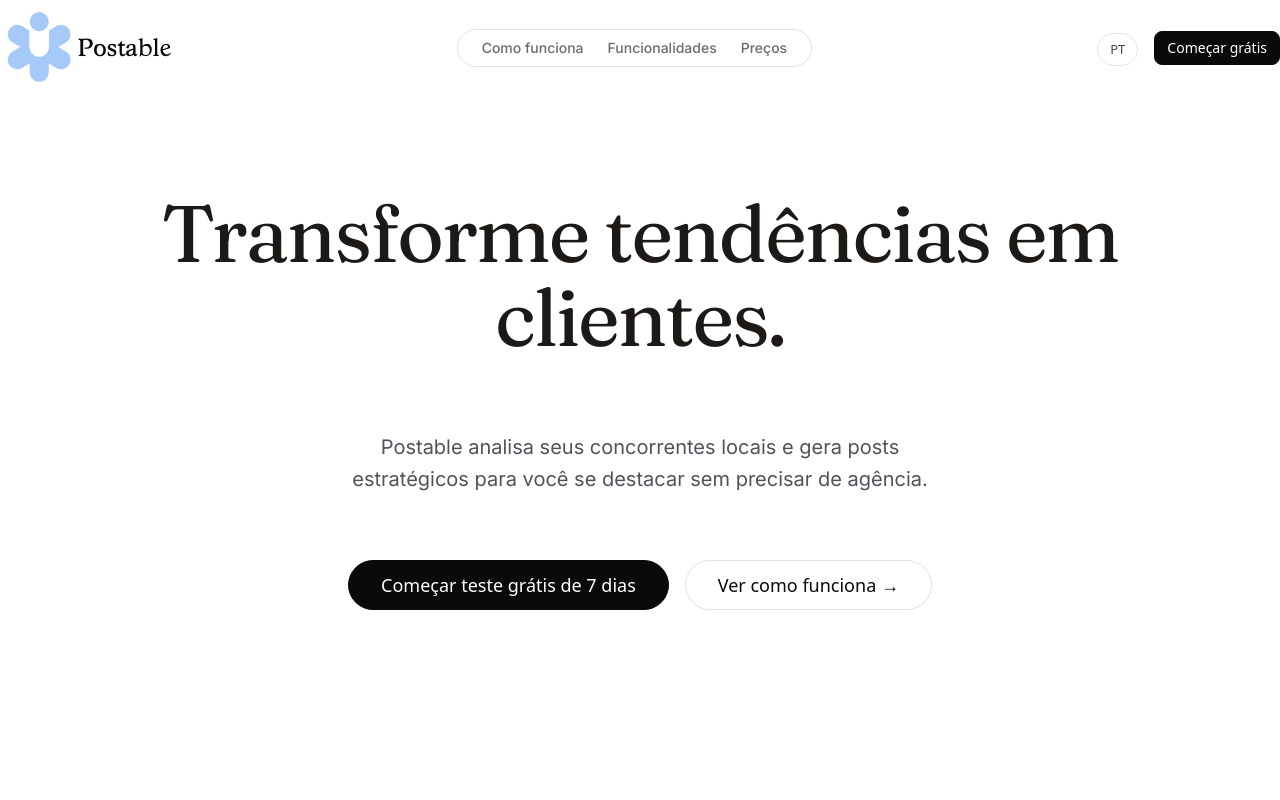
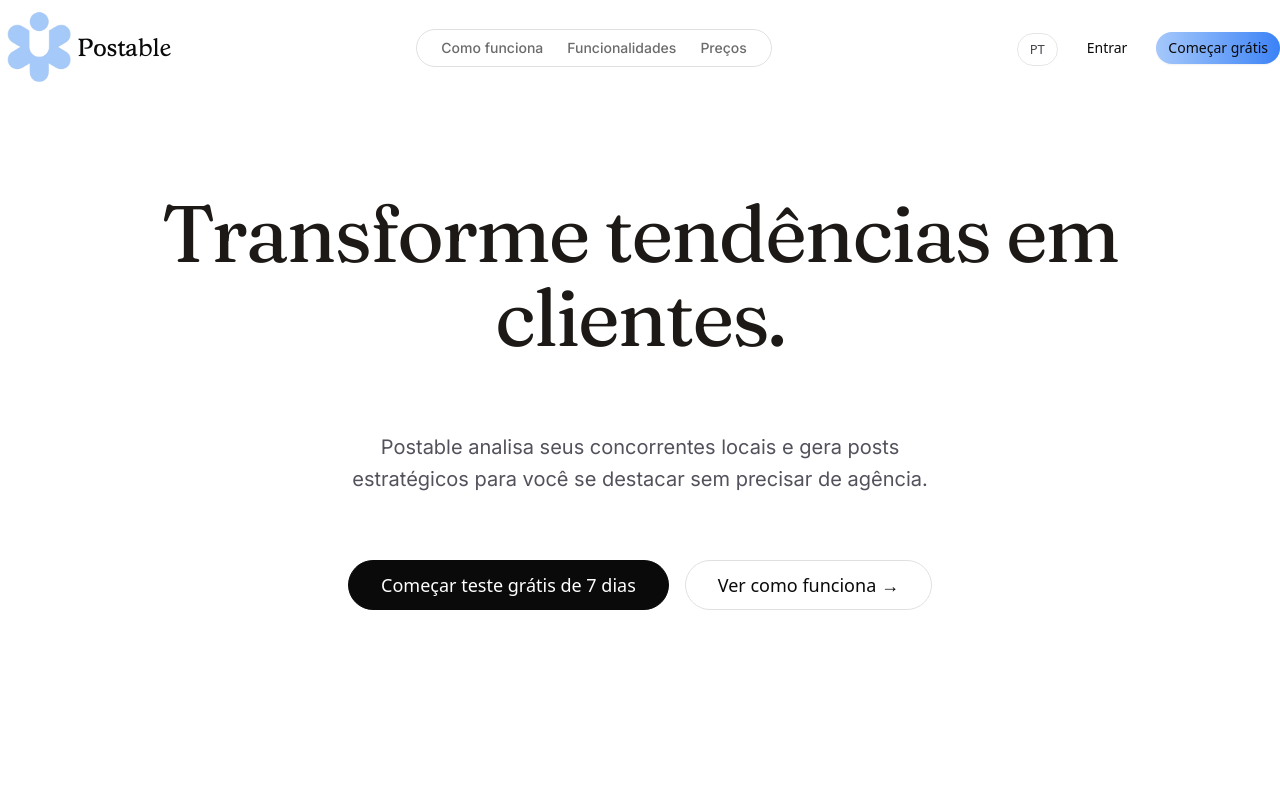
Before and after one commit to postable-org/postable-lp, a Next.js app: page / in a window 1280 px wide. Shown: the top 800 px of the page. Built offline with nearby package versions, Linux system fonts and the light colour scheme.

Commit message:
feat: add lp

```diff
--- a/src/components/organisms/Header/Header.tsx
+++ b/src/components/organisms/Header/Header.tsx
@@ -58,10 +58,20 @@ export const Header = () => {
             ))}
           </nav>
 
-          {/* Language Switcher and CTA */}
+          {/* Language Switcher, Login, and CTA */}
           <div className="flex items-center gap-4">
             <LanguageSwitcher variant="desktop" />
-            <Button variant="primary" size="sm">
+            <a
+              href="https://app.thepostable.com/login"
+              className="inline-flex items-center justify-center gap-2 font-medium rounded-lg transition-all duration-200 ease-out focus:outline-none focus:ring-2 focus:ring-[#0A0A0A] focus:ring-offset-2 disabled:opacity-40 disabled:cursor-not-allowed bg-transparent text-[#0A0A0A] border border-transparent hover:bg-[#F5F5F5] px-3 py-1.5 text-sm"
+            >
+              {t("header.login")}
+            </a>
+            <Button
+              variant="primary"
+              size="sm"
+              className="!bg-gradient-to-r !from-[#A5C8FA] !to-[#3B82F6] !text-[#0A0A0A] !border-none !rounded-full hover:opacity-90 shadow-sm"
+            >
               {t("header.cta")}
             </Button>
           </div>
@@ -101,8 +111,14 @@ export const Header = () => {
               </NavItem>
             ))}
             <LanguageSwitcher variant="mobile" />
-            <div className="pt-2 border-t border-[#E0E0E0]">
-              <Button variant="primary" size="sm" onClick={closeDrawer} className="w-full">
+            <div className="pt-2 border-t border-[#E0E0E0] flex flex-col gap-3">
+              <a
+                href="https://app.thepostable.com/login"
+                className="inline-flex items-center justify-center gap-2 font-medium rounded-lg transition-all duration-200 ease-out focus:outline-none focus:ring-2 focus:ring-[#0A0A0A] focus:ring-offset-2 disabled:opacity-40 disabled:cursor-not-allowed bg-transparent text-[#0A0A0A] border border-transparent hover:bg-[#F5F5F5] px-3 py-1.5 text-sm"
+              >
+                {t("header.login")}
+              </a>
+              <Button variant="primary" size="sm" onClick={closeDrawer} className="w-full !bg-gradient-to-r !from-[#A5C8FA] !to-[#8AB4F8] !text-[#0A0A0A] !border-none !rounded-full hover:opacity-90 shadow-sm">
                 {t("header.cta")}
               </Button>
             </div>
--- a/src/locales/en/header.json
+++ b/src/locales/en/header.json
@@ -3,6 +3,7 @@
   "features": "Features",
   "pricing": "Pricing",
   "cta": "Start Free",
+  "login": "Login",
   "navLabel": "Main navigation",
   "openMenu": "Open menu",
   "closeMenu": "Close menu",
--- a/src/locales/pt/header.json
+++ b/src/locales/pt/header.json
@@ -3,6 +3,7 @@
   "features": "Funcionalidades",
   "pricing": "Preços",
   "cta": "Começar grátis",
+  "login": "Entrar",
   "navLabel": "Navegação principal",
   "openMenu": "Abrir menu",
   "closeMenu": "Fechar menu",
```
